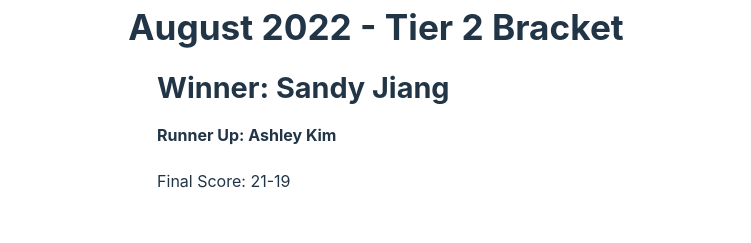
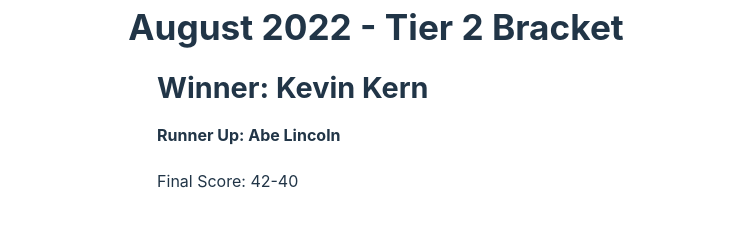
Before and after one commit to kkern42/PS-Ping-Pong-with-SvelteKit, a SvelteKit app: page /champions in a window 1280 px wide. Shown: the part 772-1015 px from the top of the page, without its empty margins (264-1015 px from the left). Built offline with nearby package versions, Linux system fonts and the light colour scheme.

Commit message:
Update +page.svelte

```diff
--- a/src/routes/champions/+page.svelte
+++ b/src/routes/champions/+page.svelte
@@ -15,9 +15,9 @@
       },
       {
         title: "August 2022 - Tier 2 Bracket",
-        winner: "Sandy Jiang",
-        runnerUp: "Ashley Kim",
-        score: "21-19"
+        winner: "Kevin Kern",
+        runnerUp: "Abe Lincoln",
+        score: "42-40"
       },
     ];
 </script>
@@ -41,7 +41,7 @@
         <div>
           <h2>{champion.title}</h2>
           <div class="champDetails">
-            <h3>Winner: {champion.winner}</h3>
+            <h3>Winner: <span style="">{champion.winner}</span></h3>
             <h4>Runner Up: {champion.runnerUp}</h4>
             <p>Final Score: {champion.score}</p>
           </div>
@@ -76,4 +76,5 @@
     .champDetails{
       margin-left: 1.8rem;
     }
+
   </style>
```
